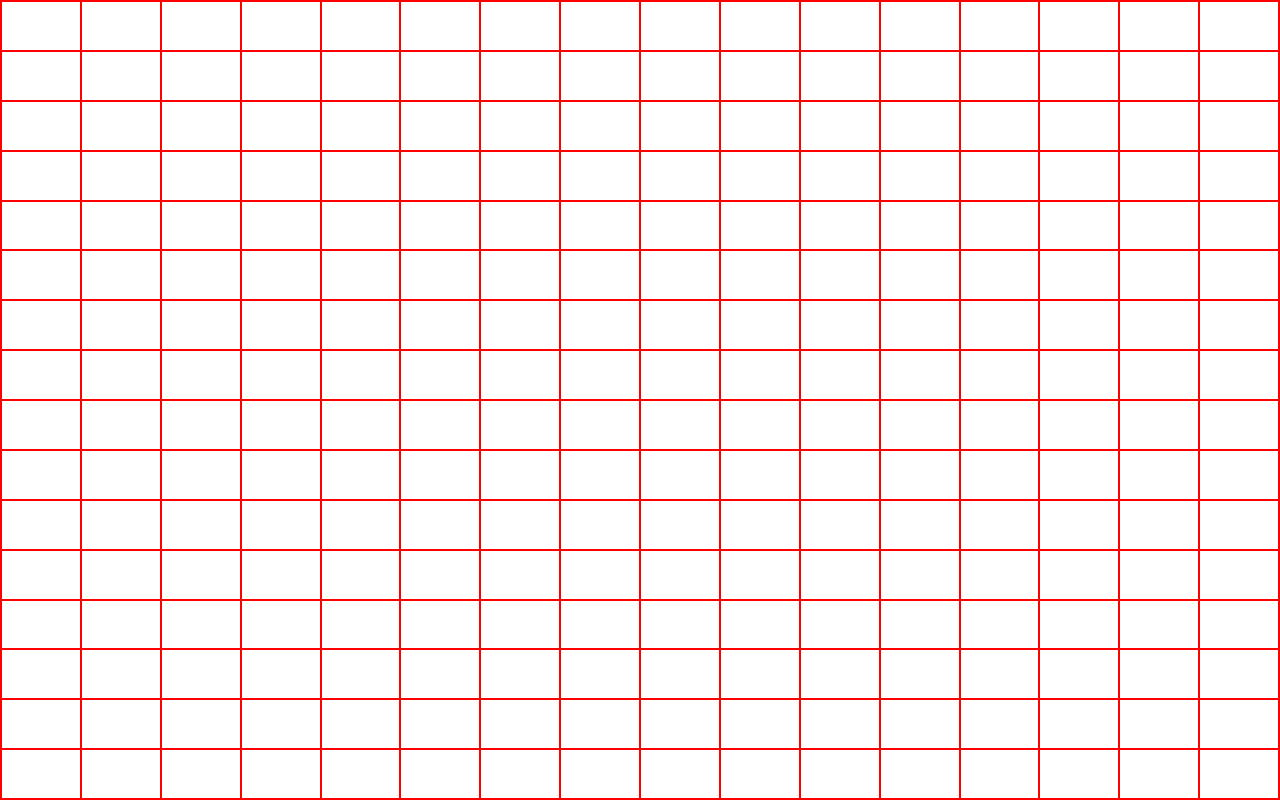
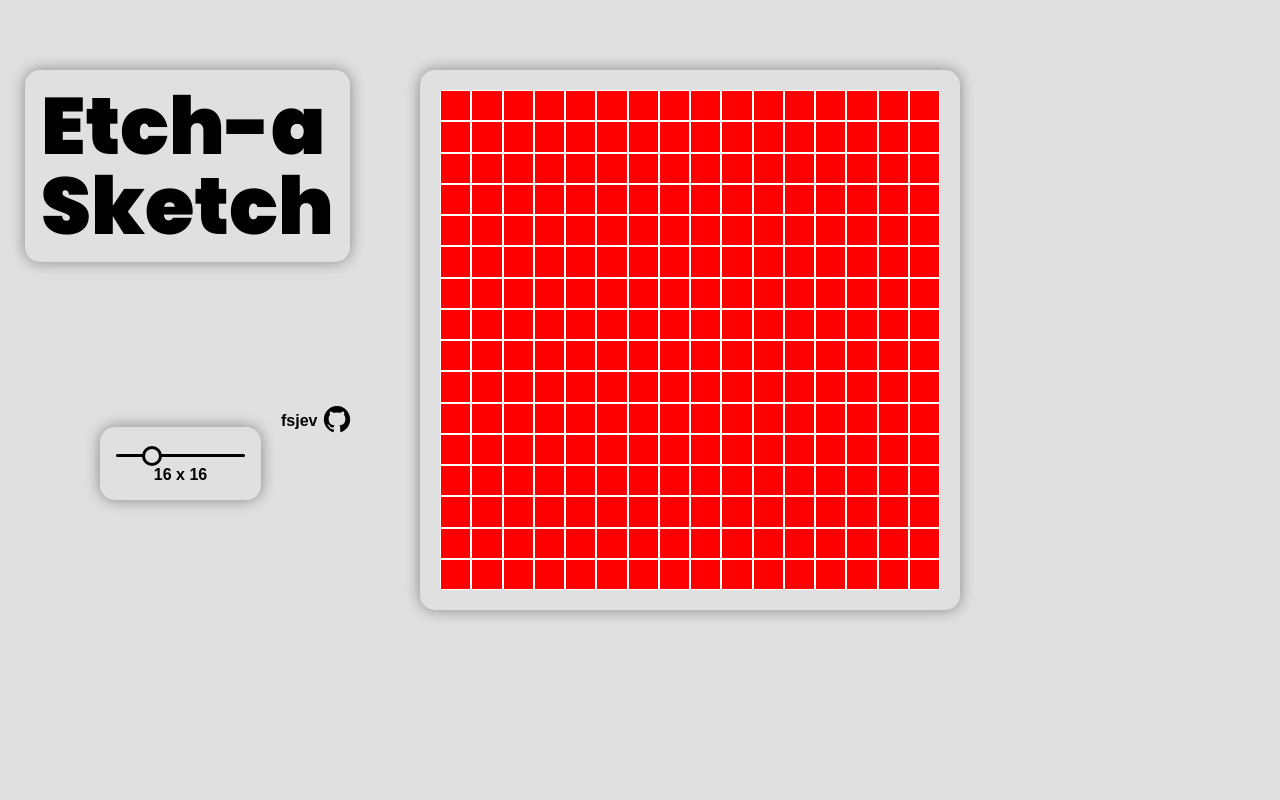
Before and after one commit to fsjev/etch-a-sketch-proj, a plain HTML site: page index.html in a window 1280 px wide. Drawn offline with nearby package versions, Linux system fonts and the light colour scheme.

Commit message:
create UI

```diff
--- a/index.html
+++ b/index.html
@@ -7,8 +7,31 @@
     <link rel="stylesheet" href="style.css">
     <script src="main.js" defer></script>
     <title>Etch-a-Sketch</title>
+    <link rel="shortcut icon" href="assets/pencil.svg" type="image/x-icon">
 </head>
 <body>
-    <div class="container" id="container"></div>
+    <div class="left">
+        <div class="header-cover"><span class="name">Etch-a<br>Sketch</span></div>
+        <span class="github">
+            fsjev <ion-icon name="logo-github"></ion-icon>
+        </span>
+        <div class="slider-cover">
+            <input type="range" name="" id="slider" min="1" max="64" value="16">
+            <p id="numbers"></p>
+        </div>
+    </div>
+    <div class="middle">
+        <div class="grid-cover">
+            <div class="container" id="container"></div>
+        </div>
+    </div>
+
+
+
+
+
+
+    <script type="module" src="https://unpkg.com/ionicons@7.1.0/dist/ionicons/ionicons.esm.js"></script>
+    <script nomodule src="https://unpkg.com/ionicons@7.1.0/dist/ionicons/ionicons.js"></script>
 </body>
 </html>
--- a/main.js
+++ b/main.js
@@ -1,11 +1,22 @@
+let gridContainer = document.getElementById("container");
+let numbers = document.getElementById("numbers");
+
+let slider = document.getElementById("slider");
+
+
+slider.addEventListener
+
+let rowSize = slider.value;
+let gridSize = rowSize ** 2;
+
+
 const divArray = [];
-for(let i = 0;i < 256;i++){
+for(let i = 0;i < gridSize;i++){
     let div = document.createElement("div");
     divArray.push(div);
 }
 
-
-let gridContainer = document.getElementById("container");
+numbers.textContent = `${rowSize} x ${rowSize}`;
 
 for(let div of divArray){
     div.classList.add("grid-squares");
--- a/style.css
+++ b/style.css
@@ -1,16 +1,95 @@
+@import url('https://fonts.googleapis.com/css2?family=Poppins:wght@400;700;900&display=swap');
+
 *{
     padding: 0px;
     margin: 0px;
     box-sizing: border-box;
 }
+body{
+    background-color: rgb(224, 224, 224);
+    display: flex;
+    justify-content: center;
+    align-items: center;
+    font-family: Arial, Helvetica, sans-serif;
+
+}
+.name{
+    font-family: "Poppins", Helvetica, sans-serif;
+    font-weight: 900;
+    font-size: 5rem;
+    line-height: 5rem;
+}
+.header-cover{
+    padding: 16px;
+    border-radius: 15px;
+    height: min-content;
+    width: min-content;
+    box-shadow: 0px 0px 15px rgba(0, 0, 0, .4);
+    position: absolute;
+    top: 70px;
+    left: 25px;
+}
+.grid-cover{
+    padding: 20px;
+    border-radius: 15px;
+    height: min-content;
+    width: min-content;
+    box-shadow: 0px 0px 15px rgba(0, 0, 0, .4);
+    margin-top: 70px;
+    position: absolute;
+    left: 420px;
+}
 .container{
-    border: 1px solid red;
     display: flex;
-    width: 100vw;
-    height: 100vh;
+    width: 500px;
+    height: 500px;
     flex-wrap: wrap;
 }
 .grid-squares{
-    border: 1px solid red;
+    border: 1px solid rgb(255, 255, 255);
+    background-color: red;
     flex: 1 1 6%;
 }
+.touched{
+    background-color: black;
+}
+#slider{
+    -webkit-appearance: none;
+    border-radius: 50px;
+    height: 3px;
+    background-color: black;
+    margin-bottom: 9px;
+}
+#slider::-webkit-slider-thumb{
+    -webkit-appearance: none;
+    height: 20px;
+    width: 20px;
+    border-radius: 50%;
+    background-color: rgb(224, 224, 224);
+    border: 3px solid black;
+}
+#numbers{
+    font-weight: bold;
+    text-align: center;
+}
+.slider-cover{
+    padding: 16px;
+    border-radius: 15px;
+    height: min-content;
+    width: min-content;
+    box-shadow: 0px 0px 15px rgba(0, 0, 0, .4);
+    position: absolute;
+    left: 100px;
+    bottom: 300px;
+}
+ion-icon{
+    font-size: 30px;
+    position: relative;
+    bottom: -8px;
+}
+.github{
+    font-weight: bold;
+    position: absolute;
+    left: 281px;
+    bottom: 370px;
+}
```
